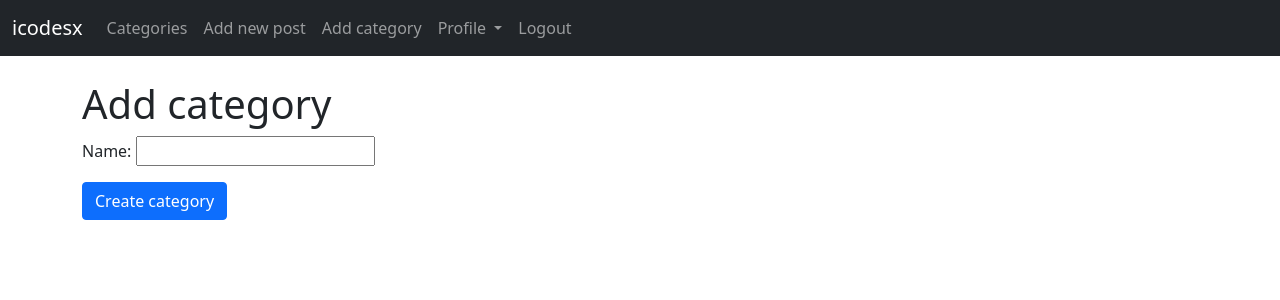
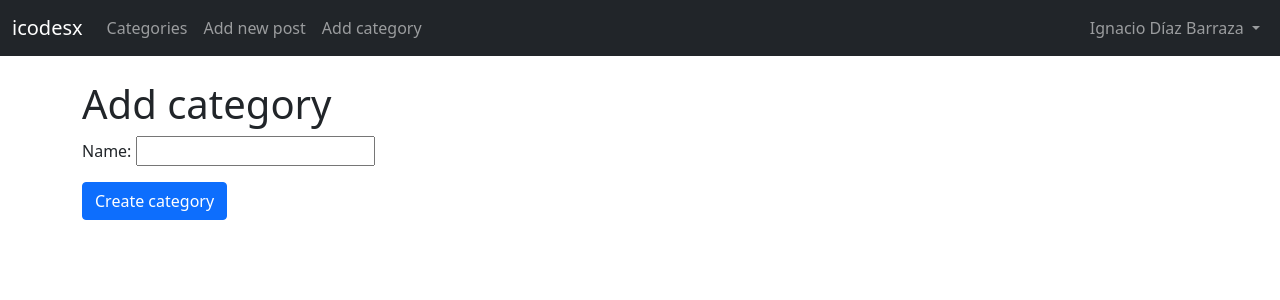
Before and after one commit to icodesx/myblog, a Django app: page /add-category/ in a window 1280 px wide. Shown: the top 300 px of the page. Run offline with Django 3.2, Linux system fonts and the light colour scheme; a user stored in the database is signed in; data comes from the database, SQL or seed files in the repository; both versions use the stored data as it was after the commit; some libraries are stand-ins or nearby versions.

Commit message:
added user related navbar items to a dropdown

```diff
--- a/mywebsite/blogapp/templates/base.html
+++ b/mywebsite/blogapp/templates/base.html
@@ -48,24 +48,9 @@
                 <li class="nav-item">
                   <a class="nav-link" href="{% url 'add-category' %}">Add category</a>
                 </li>
-                <li class="nav-item dropdown">
-                  <a class="nav-link dropdown-toggle" href="#" id="navbarDropdown" role="button" data-bs-toggle="dropdown" aria-expanded="false">
-                    Profile
-                  </a>
-                  <ul class="dropdown-menu" aria-labelledby="navbarDropdown">
-                    <li><a class="dropdown-item" href="{% url 'edit-profile' %}">Edit settings</a></li>
-                      {% if user.profile.id %}
-                      <li><a class="dropdown-item" href="{% url 'edit-profile-page' user.profile.id %}">Edit profile page</a></li>
-                      <li><a class="dropdown-item" href="{% url 'profile-page' user.profile.id %}">My profile</a></li>
-                      {% else %}
-                      <li><a class="dropdown-item" href="{% url 'create-profile-page' %}">Create profile page</a></li>
-                      {% endif %}
-                    </li>
                   </ul>
                 </li>
-                <li class="nav-item">
-                  <a class="nav-link" href="{% url 'logout' %}">Logout</a>
-                </li>
+
               {% else %}
                 <li class="nav-item">
                   <a class="nav-link" href="{% url 'register' %}">Register</a>
@@ -74,8 +59,31 @@
                   <a class="nav-link" href="{% url 'login' %}">Login</a>
                 </li>
               {% endif %}
+          </div>
+
+          {% if user.is_authenticated %}
+            <ul class="navbar-nav ml-auto">
+
+              <li class="nav-item dropdown">
+                <a class="nav-link dropdown-toggle" href="#" id="navbarDropdown" role="button" data-bs-toggle="dropdown" aria-expanded="false">
+                  {{ user.first_name }} {{ user.last_name }}
+                </a>
+                <ul class="dropdown-menu dropdown-menu-end" aria-labelledby="navbarDropdown">
+                  <li><a class="dropdown-item" href="{% url 'edit-profile' %}">Edit settings</a></li>
+                    {% if user.profile.id %}
+                    <li><a class="dropdown-item" href="{% url 'edit-profile-page' user.profile.id %}">Edit profile page</a></li>
+                    <li><a class="dropdown-item" href="{% url 'profile-page' user.profile.id %}">My profile</a></li>
+                    {% else %}
+                    <li><a class="dropdown-item" href="{% url 'create-profile-page' %}">Create profile page</a></li>
+                    {% endif %}
+                    <li>
+                      <a class="dropdown-item" href="{% url 'logout' %}">Logout</a>
+                    </li>
+                </ul>
+              </li>
             </ul>
-          </div>
+          {% endif %}
+
         </div>
       </nav>
 
```
Also changed, not shown: mywebsite/db.sqlite3.
